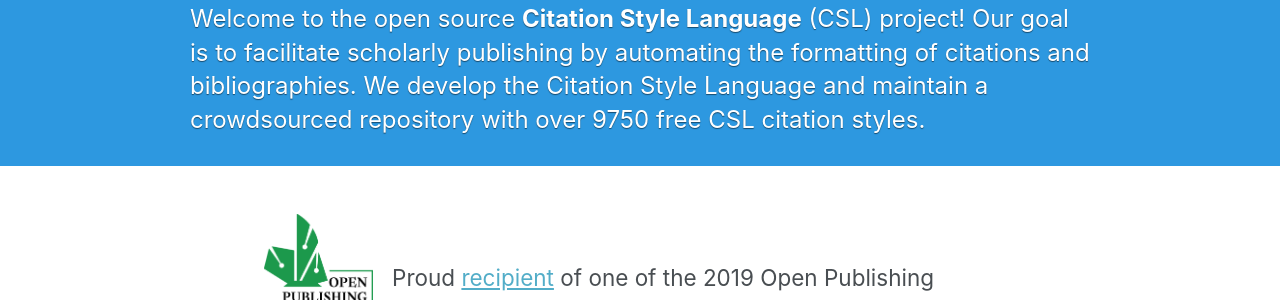
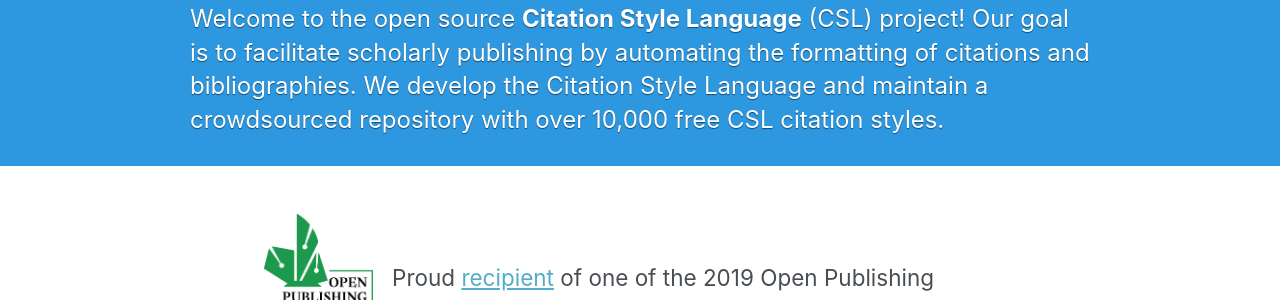
Before and after one commit to citation-style-language/citation-style-language.github.io, a Jekyll site: the page built from _pages/index.md, in a window 1280 px wide. Shown: the part 229-529 px from the top of the page. Built offline with Jekyll 4.4.1, drawn with Linux system fonts in a browser that asks for light colours; the list of posts is cut into pages by our own code.

Commit message:
Update index.md

```diff
--- a/_pages/index.md
+++ b/_pages/index.md
@@ -3,7 +3,7 @@
 layout: home
 author_profile: true
 title: Citation Style Language
-excerpt: Welcome to the open source <span style="white-space:nowrap"><b>Citation Style Language</b></span> (CSL) project! Our goal is to facilitate scholarly publishing by automating the formatting of citations and bibliographies. We develop the Citation Style Language and maintain a crowdsourced repository with over 9750 free CSL citation styles.
+excerpt: Welcome to the open source <span style="white-space:nowrap"><b>Citation Style Language</b></span> (CSL) project! Our goal is to facilitate scholarly publishing by automating the formatting of citations and bibliographies. We develop the Citation Style Language and maintain a crowdsourced repository with over 10,000 free CSL citation styles.
 description: CitationStyles.org, home of the Citation Style Language (CSL), a popular open XML-based language to describe the formatting of citations and bibliographies.
 header:
   overlay_color: "#2d98e0"
```
